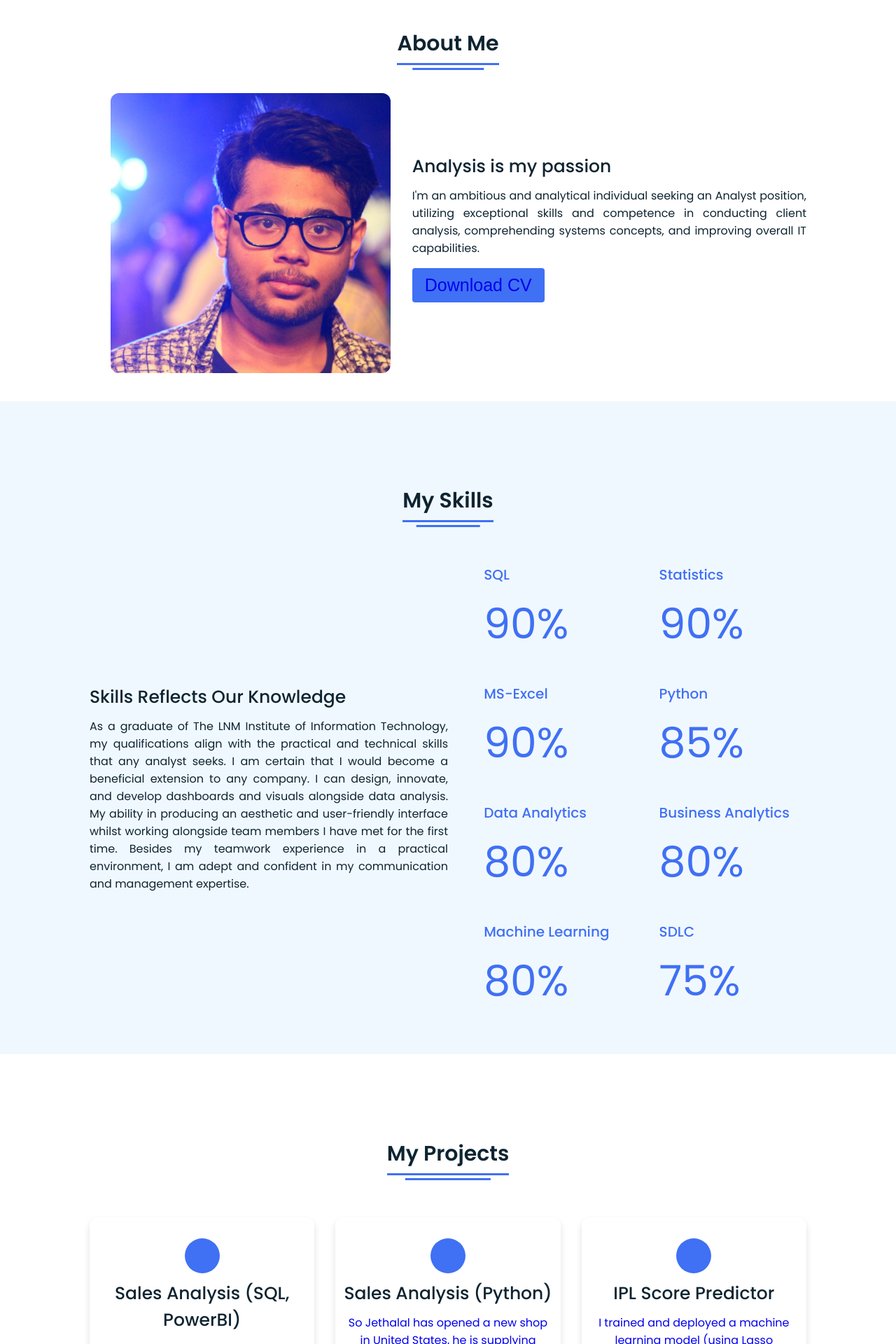
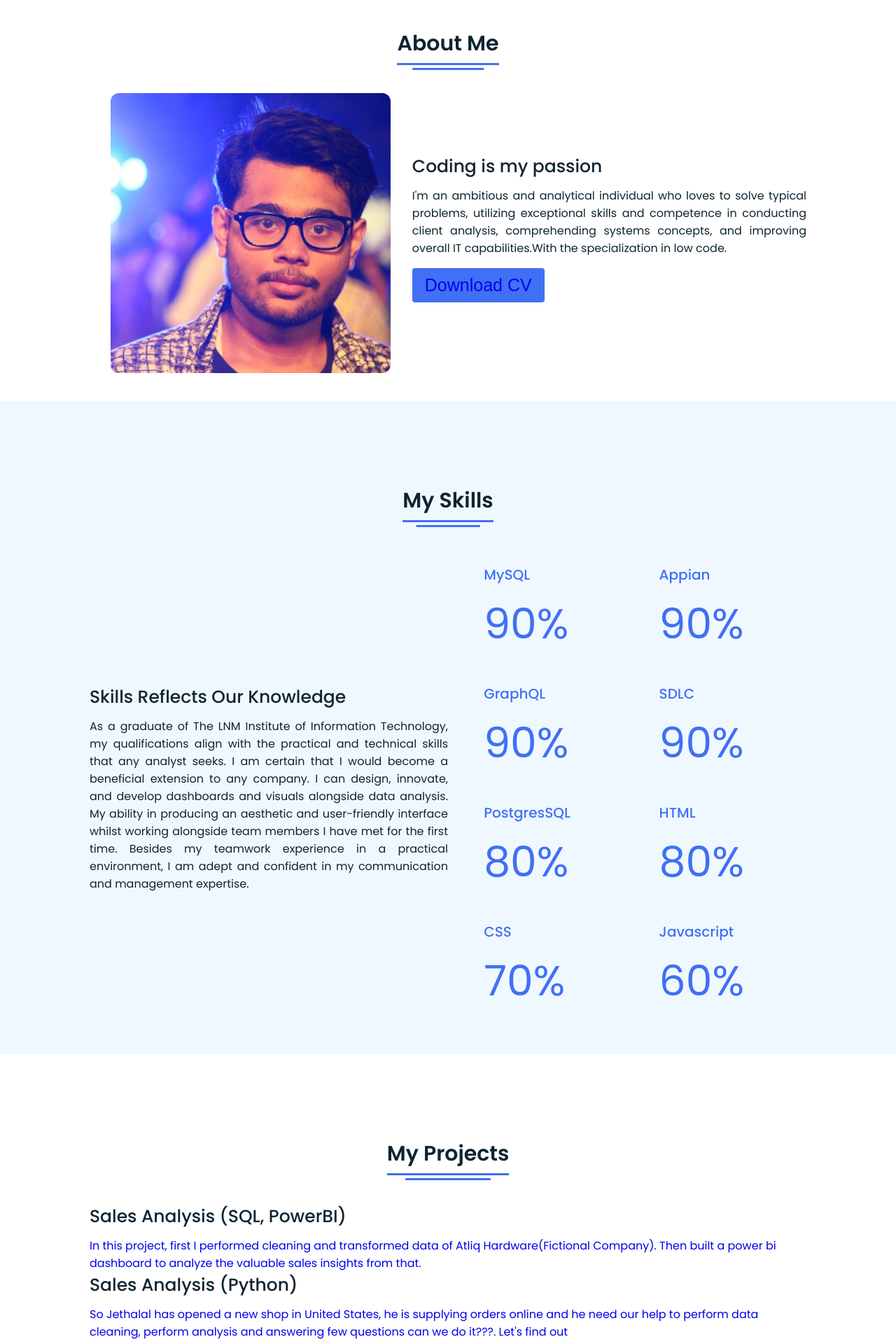
Before and after one commit to harry2307/Portfolio_Website, a PHP site: page / in a window 1280 px wide. Shown: the part 840-2760 px from the top of the page at 70% size. Run offline with PHP 8.4, Linux system fonts and the light colour scheme.

Commit message:
Add files via upload

```diff
--- a/index.html
+++ b/index.html
@@ -21,7 +21,7 @@
           <li><a href="#home">Home</a></li>
           <li><a href="#about">About</a></li>
           <li><a href="#skills">Skills</a></li>
-          <li><a href="#services">Projects</a></li>
+          <li><a href="#projects">Projects</a></li>
           <li><a href="#achievements">Achievements</a></li>
           <li><a href="#extra">Co-Curricular</a></li>
           <li><a href="#contact">Contact</a></li>
@@ -47,7 +47,7 @@
        <br></br>
        <div class="text-two">I'm Harsh Mehta</div>
        <br></br>
-       <div class="text-three">Analyst</div>
+       <div class="text-three">Software Engineer</div>
        <div class="text-four">From India</div>
      </div>
      <br></br>
@@ -66,12 +66,12 @@
       <img src="index.png" alt="" class="center">
     </div>
     <div class="right">
-      <div class="topic">Analysis is my passion</div>
-      <p> I'm an ambitious and analytical individual seeking an Analyst position, utilizing exceptional skills and competence in conducting client analysis,
-comprehending systems concepts, and improving overall IT capabilities.</p>
+      <div class="topic">Coding is my passion</div>
+      <p> I'm an ambitious and analytical individual who loves to solve typical problems, utilizing exceptional skills and competence in conducting client analysis,
+comprehending systems concepts, and improving overall IT capabilities.With the specialization in low code.</p>
       <div class="button">
         <button>
-            <a href="https://drive.google.com/file/d/1MFOegKsb7sfu9sJJPSZ0QX7e7jE_PbuF/view?usp=sharing">Download CV</a>
+            <a href="https://drive.google.com/file/d/1rwqDHCffsP7zKBX56Di52Bw0zXDQ6jXP/view?usp=sharing">Download CV</a>
         </button>
       </div>
     </div>
@@ -91,44 +91,44 @@
      </div>
      <div class="boxes">
        <div class="box">
-         <div class="topic">SQL</div>
+         <div class="topic">MySQL</div>
          <div class="per">90%</div>
        </div>
        <div class="box">
-         <div class="topic">Statistics</div>
+         <div class="topic">Appian</div>
          <div class="per">90%</div>
        </div>
        <div class="box">
-         <div class="topic">MS-Excel</div>
+         <div class="topic">GraphQL</div>
          <div class="per">90%</div>
        </div>
        <div class="box">
-         <div class="topic">Python</div>
-         <div class="per">85%</div>
+         <div class="topic">SDLC</div>
+         <div class="per">90%</div>
        </div>
        <div class="box">
-         <div class="topic">Data Analytics</div>
+        <div class="topic">PostgresSQL</div>
         <div class="per">80%</div>
       </div>
       <div class="box">
-         <div class="topic">Business Analytics</div>
+        <div class="topic">HTML</div>
         <div class="per">80%</div>
       </div>
       <div class="box">
-         <div class="topic">Machine Learning</div>
-         <div class="per">80%</div>
+        <div class="topic">CSS</div>
+        <div class="per">70%</div>
       </div>
       <div class="box">
-         <div class="topic">SDLC</div>
-         <div class="per">75%</div>
+        <div class="topic">Javascript</div>
+        <div class="per">60%</div>
       </div>
      </div>
    </div>
  </div>
 </section>
 
-<!-- My Services Section Start -->
- <section class="services" id="services">
+<!-- Myprojects Section Start -->
+ <section class="projects" id="projects">
    <div class="content">
      <div class="title"><span>My Projects</span></div>
      <div class="boxes">
--- a/style.css
+++ b/style.css
@@ -10,7 +10,7 @@
 
 a:visited {
  text-decoration: none;
- color: blue;
+ color: sky-blue;
 }
 
 .center {
```
Lines whose indentation alone changed are shown as unchanged.
